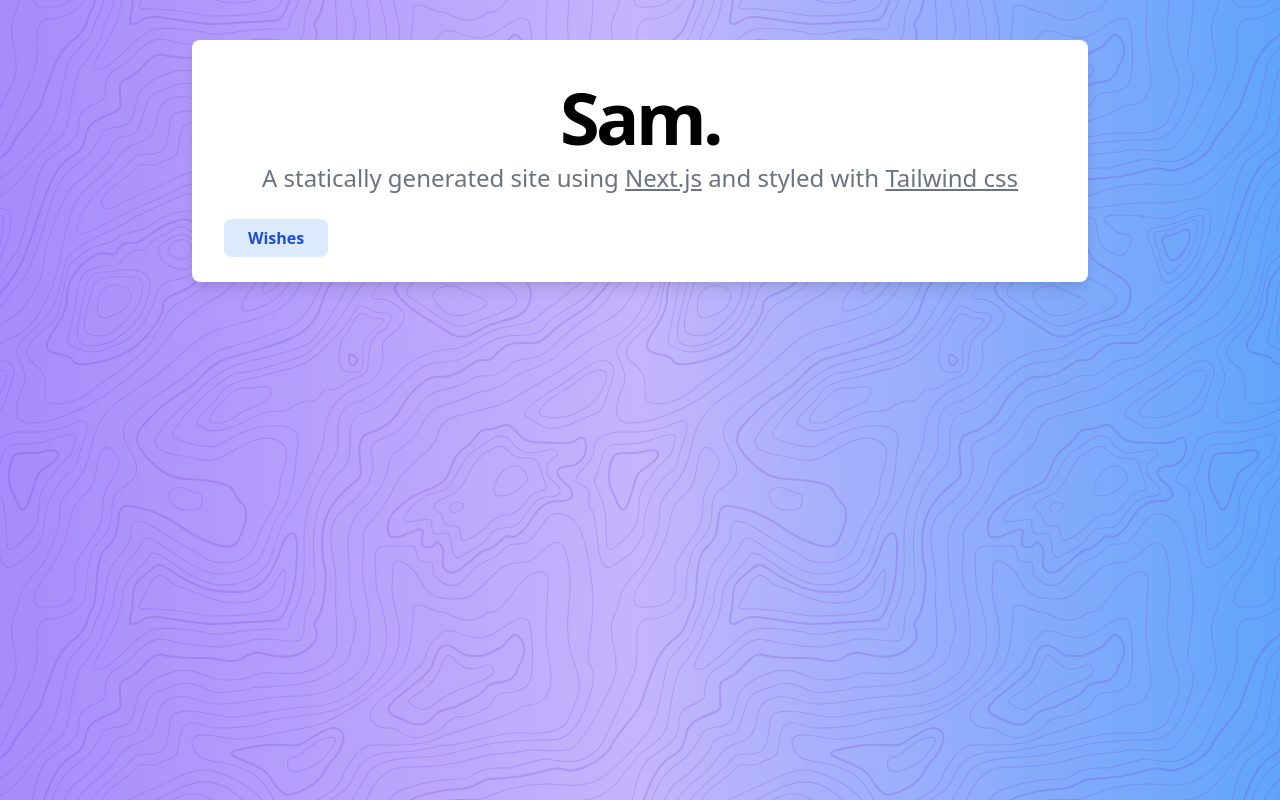
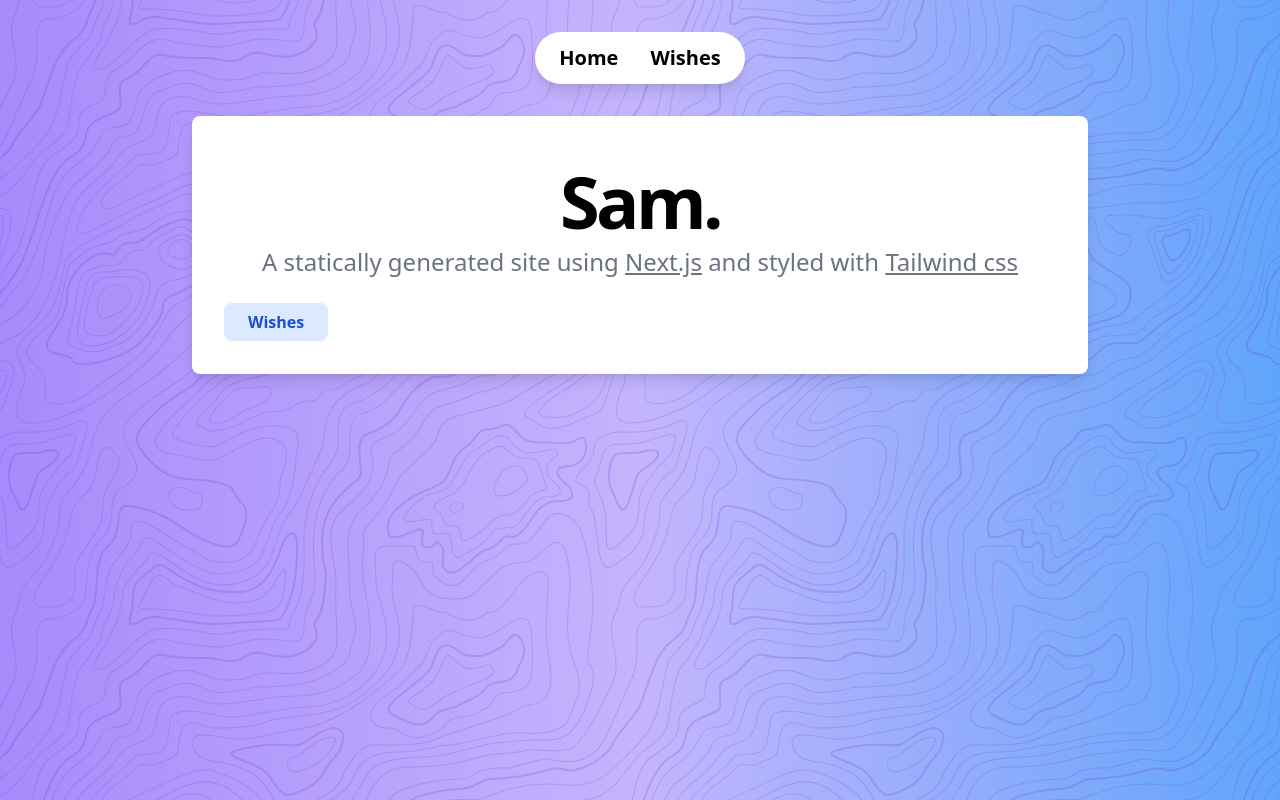
Before and after one commit to SamHats/wish, a Next.js app: page / in a window 1280 px wide. Built offline with nearby package versions, Linux system fonts and the light colour scheme; what @tailwindcss/typography would draw is missing.

Commit message:
+ [nav] - initial commit

```diff
--- a/components/container.js
+++ b/components/container.js
@@ -1,3 +1,3 @@
 export default function Container({ children }) {
-  return <div className="container mx-md m-auto max-w-4xl p-8 bg-white rounded-lg shadow-lg">{children}</div>
+  return <div>{children}</div>
 }
--- a/components/layout.js
+++ b/components/layout.js
@@ -1,12 +1,16 @@
 import Meta from '@/components/meta'
+import Nav from '@/components/nav'
 
-export default function Layout({children }) {
+export default function Layout({children}) {
   return (
     <>
       <Meta />
       <div className="min-h-screen bg-gradient-to-r from-purple-400 via-purple-300 to-blue-400">
-        <div className="min-h-screen bg-hero-texture--topography bg-opacity-25">
-          <main className="py-10">{children}</main>
+        <div className="min-h-screen bg-hero-texture--topography bg-opacity-25 pt-8">
+          <Nav className="container mx-auto text-center" />
+          <div className="container mx-md m-auto max-w-4xl">
+            <main className="bg-white rounded-lg shadow-lg p-8 py-10">{children}</main>
+          </div>
         </div>
       </div>
     </>
--- /dev/null
+++ b/components/nav/index.js
@@ -0,0 +1,17 @@
+// Features
+import NavItem from './nav-item'
+
+// Utilities
+import { NAV } from '@/lib/nav'
+
+export default function Nav({className}) {
+  return (
+    <div className={className}>
+      <ul className="inline-flex bg-white rounded-full shadow-lg p-2 mb-8">
+        {NAV.map((item, i) => (
+          <li key={i}><NavItem label={item.label} src={item.src} /></li>)
+        )}
+      </ul>
+    </div>
+  )
+}
--- /dev/null
+++ b/components/nav/nav-item.js
@@ -0,0 +1,22 @@
+// Features
+import Link from 'next/link'
+
+// Utilities
+import { useRouter } from 'next/router'
+
+export default function NavItem({label, src}) {
+  const activeStyle = 'bg-gray-200'
+
+  const router = useRouter()
+  let active = ''
+  if (router.pathname.includes(label.toLowerCase())) { active = activeStyle }
+  // else if (router.pathname === '/') { active = activeStyle }
+
+  console.info(active)
+
+  return (
+    <Link href={src}>
+      <a className={`block w-full relative px-4 py-1 leading-6 sm:text-xl font-semibold rounded-full ${active}`}>{label}</a>
+    </Link>
+  )
+}
--- /dev/null
+++ b/lib/nav.js
@@ -0,0 +1,4 @@
+export const NAV = [
+  {label: 'Home', src: '/',},
+  {label: 'Wishes', src: '/wishes',}
+]
```
